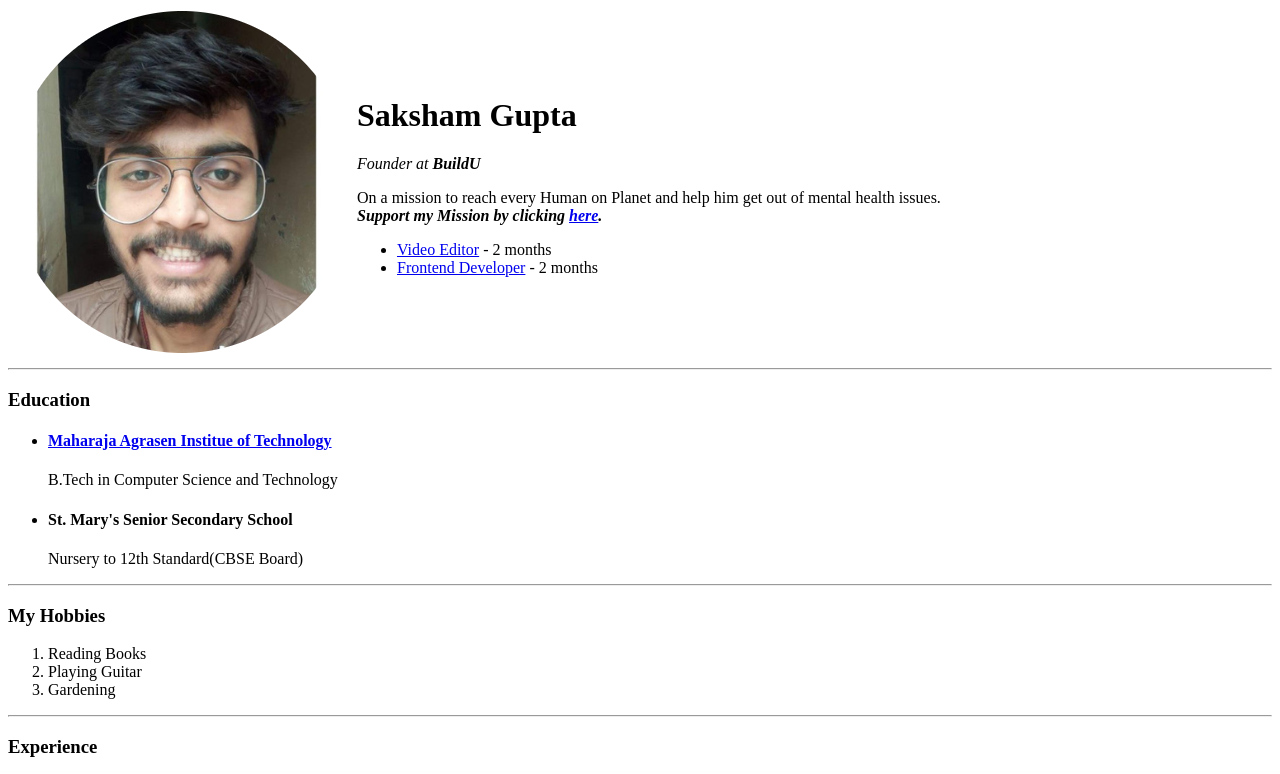
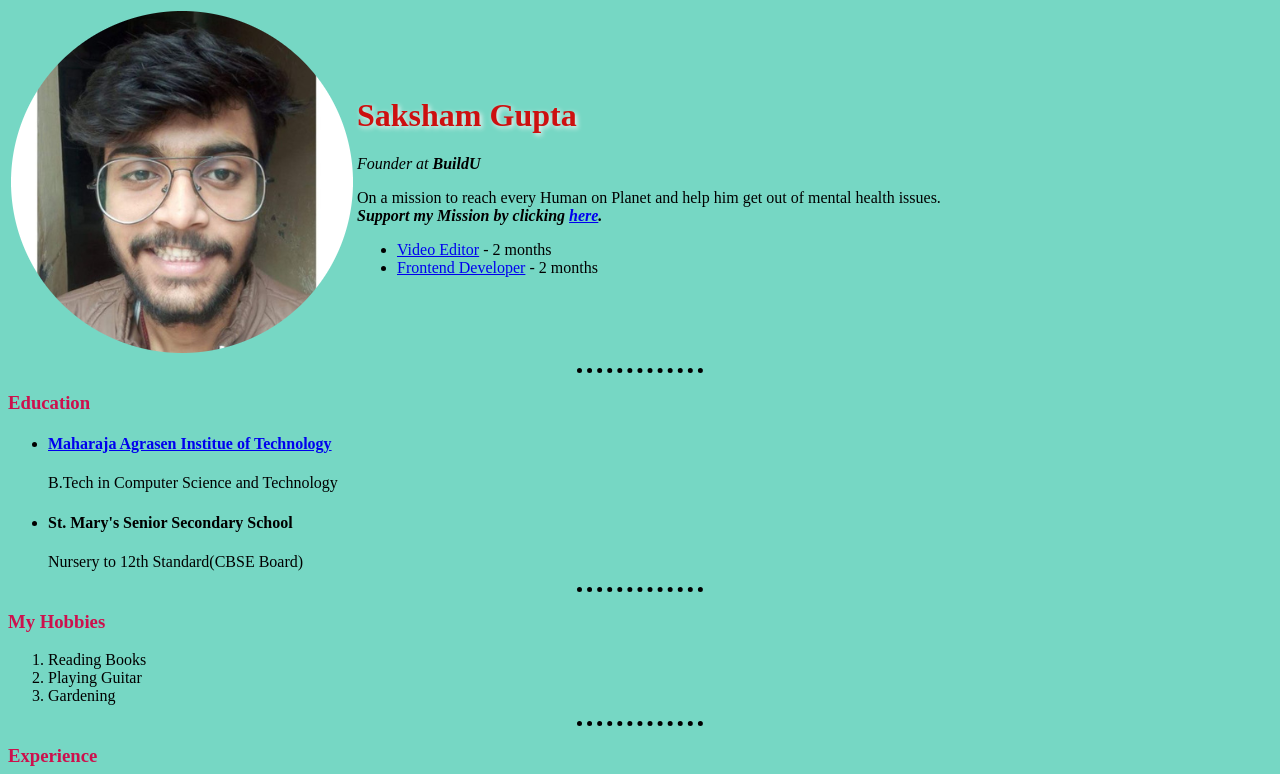
Before and after one commit to 0xSaksham/online-cv, a plain HTML site: page index.html in a window 1280 px wide. Shown: the top 774 px of the page. Drawn offline with Linux system fonts and the light colour scheme.

Commit message:
Add files via upload

```diff
--- a/index.html
+++ b/index.html
@@ -4,6 +4,8 @@
 <head>
   <meta charset="utf-8">
   <title>Saksham's Personal Site</title>
+
+  <link rel="stylesheet" href="styles.css">
 </head>
 
 <body>
--- /dev/null
+++ b/styles.css
@@ -0,0 +1,17 @@
+ body {
+      background-color: #76D7C4 ;}
+
+ hr{ border-style: none;
+        border-top-style: dotted;
+        border-color: black;
+        width: 10%;
+        border-width: 5px;}
+
+ h1{
+    color: #cd1010;
+    text-shadow: 2px 2px 5px whitesmoke;
+ }
+
+ h3 {
+    color: #CD104D;
+ }
```
Also changed, not shown: contact.html (+1 -0 lines).
